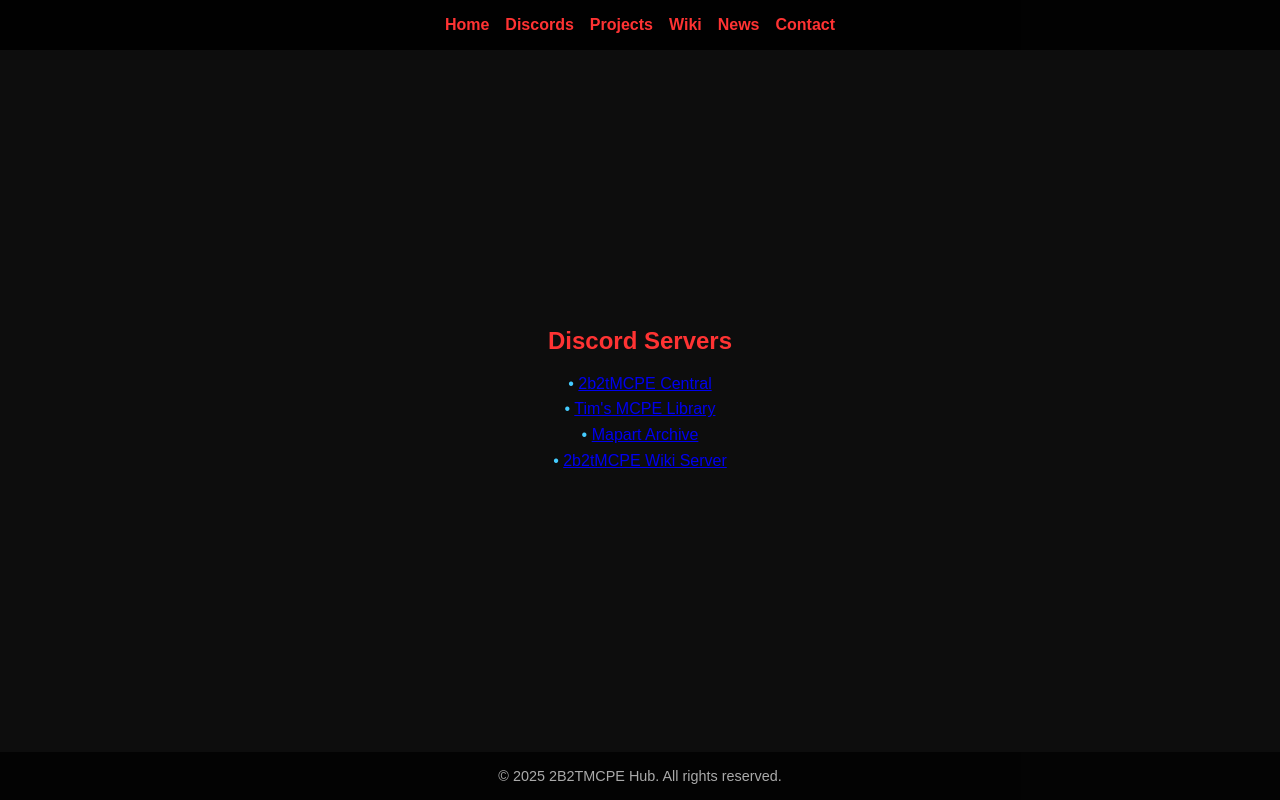
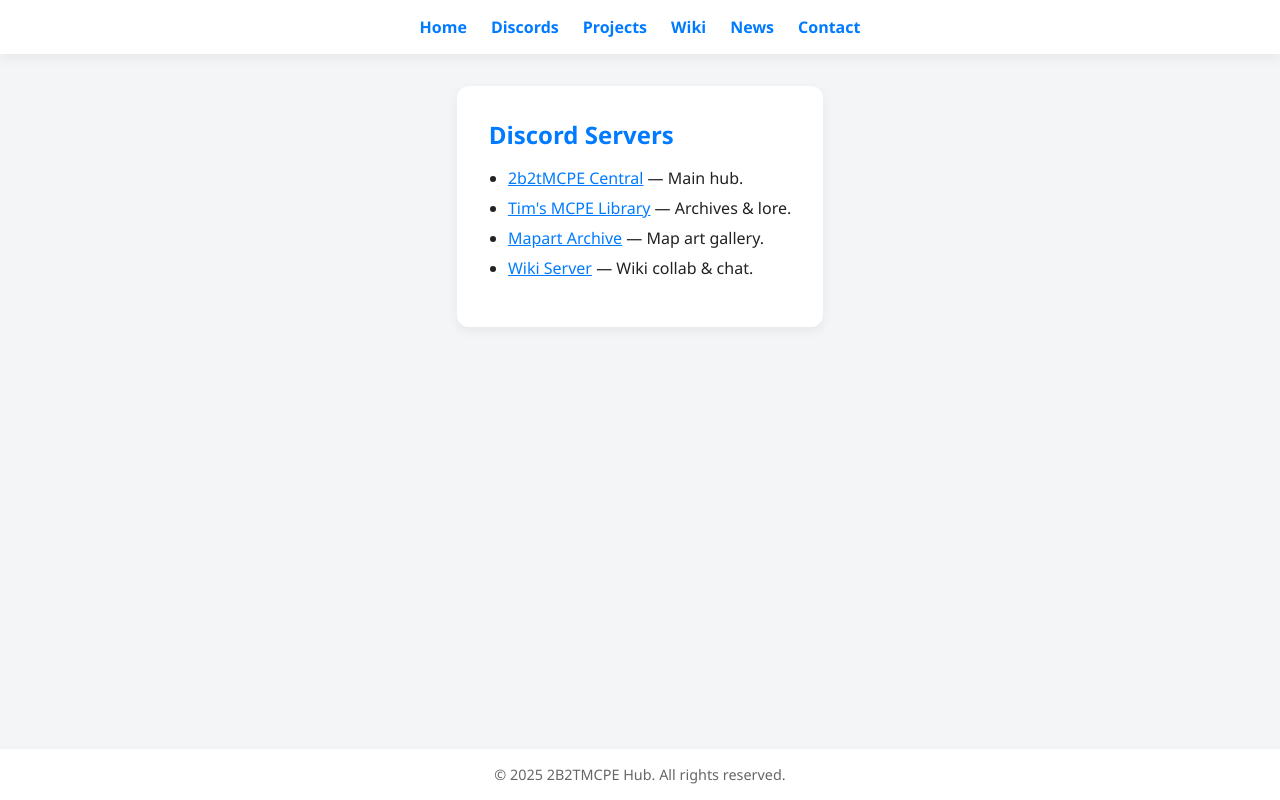
Before and after one commit to kaiowns/2b2tmcpeHUB, a plain HTML site: page index.html in a window 1280 px wide. Both pictures are taken after a click on the link "Discords". Drawn offline with Linux system fonts and the light colour scheme.

Commit message:
Update index.html

```diff
--- a/index.html
+++ b/index.html
@@ -1,108 +1,126 @@
-<!DOCTYPE html><html lang="en">
+<!DOCTYPE html>
+<html lang="en">
 <head>
   <meta charset="UTF-8" />
-  <meta name="viewport" content="width=device-width, initial-scale=1.0" />
+  <meta name="viewport" content="width=device-width, initial-scale=1.0"/>
   <title>2B2TMCPE HUB</title>
   <style>
     :root {
-      --primary: #ff3333;
-      --secondary: #44ccff;
-      --bg: #0d0d0d;
-      --text: #ffffff;
-      --fade-speed: 0.3s;
-    }* {
+      --bg: #f4f5f7;
+      --card-bg: #ffffff;
+      --accent: #007bff;
+      --text: #222;
+      --muted: #666;
+      --radius: 12px;
+      --shadow: 0 4px 12px rgba(0, 0, 0, 0.06);
+    }
+
+    * {
+      box-sizing: border-box;
       margin: 0;
       padding: 0;
-  box-sizing: border-box;
     }
 
-html, body {
-  height: 100%;
-  font-family: Arial, sans-serif;
-  background: var(--bg);
+    body {
+      font-family: 'Segoe UI', sans-serif;
+      background-color: var(--bg);
       color: var(--text);
-  scroll-behavior: smooth;
+      min-height: 100vh;
+      display: flex;
+      flex-direction: column;
     }
 
     nav {
-  width: 100%;
-  padding: 1rem;
-  background: rgba(0, 0, 0, 0.85);
       display: flex;
       justify-content: center;
-  gap: 1rem;
-  position: fixed;
+      gap: 1.5rem;
+      background: white;
+      padding: 1rem;
+      box-shadow: var(--shadow);
+      position: sticky;
       top: 0;
-  left: 0;
-  z-index: 1000;
+      z-index: 100;
     }
 
     nav a {
-  color: var(--primary);
       text-decoration: none;
+      color: var(--accent);
       font-weight: bold;
-  transition: color 0.3s;
+      font-size: 1rem;
     }
 
-nav a:hover {
-  color: var(--secondary);
+    .container {
+      max-width: 960px;
+      margin: 2rem auto;
+      padding: 0 1rem;
+      flex-grow: 1;
     }
 
     .page {
-  min-height: 100vh;
       display: none;
-  flex-direction: column;
-  justify-content: center;
-  align-items: center;
-  text-align: center;
-  padding: 4rem 2rem;
-  animation: fadeIn var(--fade-speed) ease-in;
+      background: var(--card-bg);
+      border-radius: var(--radius);
+      box-shadow: var(--shadow);
+      padding: 2rem;
+      animation: fade 0.3s ease;
     }
 
     .page.active {
-  display: flex;
+      display: block;
     }
 
     h1, h2 {
-  color: var(--primary);
       margin-bottom: 1rem;
+      color: var(--accent);
     }
 
-p, ul {
-  max-width: 600px;
+    p {
+      margin-bottom: 1rem;
       line-height: 1.6;
     }
 
     ul {
-  list-style: none;
-  padding: 0;
+      padding-left: 1.2rem;
+      margin-bottom: 1rem;
     }
 
-ul li::before {
-  content: '• ';
-  color: var(--secondary);
+    ul li {
+      margin-bottom: 0.5rem;
     }
 
-@keyframes fadeIn {
+    a.link {
+      color: var(--accent);
+      text-decoration: underline;
+    }
+
+    footer {
+      text-align: center;
+      padding: 1rem;
+      font-size: 0.9rem;
+      color: var(--muted);
+      background: white;
+      box-shadow: var(--shadow);
+    }
+
+    @keyframes fade {
       from { opacity: 0; transform: translateY(10px); }
       to { opacity: 1; transform: translateY(0); }
     }
 
-footer {
-  width: 100%;
-  text-align: center;
-  padding: 1rem;
-  font-size: 0.9rem;
-  background: rgba(0, 0, 0, 0.7);
-  position: fixed;
-  bottom: 0;
-  left: 0;
-  color: #aaa;
+    @media (max-width: 600px) {
+      nav {
+        flex-wrap: wrap;
+        gap: 0.8rem;
       }
 
+      .page {
+        padding: 1.5rem;
+      }
+    }
   </style>
 </head>
 <body>
+
   <nav>
     <a href="#home">Home</a>
     <a href="#discords">Discords</a>
@@ -110,67 +128,68 @@ footer {
     <a href="#wiki">Wiki</a>
     <a href="#news">News</a>
     <a href="#contact">Contact</a>
-  </nav>  <main>
+  </nav>
+
+  <div class="container">
     <section id="home" class="page active">
       <h1>Welcome to 2B2TMCPE HUB</h1>
-      <p>The central portal for all 2b2tMCPE community servers, projects, and more.</p>
-    </section><section id="discords" class="page">
+      <p>Your central hub for everything 2b2tMCPE — communities, projects, and info.</p>
+    </section>
+
+    <section id="discords" class="page">
       <h2>Discord Servers</h2>
       <ul>
-    <li><a href="https://discord.gg/ZFHevJ9bdW" target="_blank">2b2tMCPE Central</a></li>
-    <li><a href="https://discord.gg/gUycebGvEs" target="_blank">Tim's MCPE Library</a></li>
-    <li><a href="https://discord.gg/eUsE2kpB7u" target="_blank">Mapart Archive</a></li>
-    <li><a href="https://discord.gg/YkreMTvjvV" target="_blank">2b2tMCPE Wiki Server</a></li>
+        <li><a class="link" href="https://discord.gg/ZFHevJ9bdW">2b2tMCPE Central</a> — Main hub.</li>
+        <li><a class="link" href="https://discord.gg/gUycebGvEs">Tim's MCPE Library</a> — Archives & lore.</li>
+        <li><a class="link" href="https://discord.gg/eUsE2kpB7u">Mapart Archive</a> — Map art gallery.</li>
+        <li><a class="link" href="https://discord.gg/YkreMTvjvV">Wiki Server</a> — Wiki collab & chat.</li>
       </ul>
     </section>
 
     <section id="projects" class="page">
-  <h2>Featured Project</h2>
-  <p><strong>Lookup Bot:</strong> Find join dates of players via username on 2b2tMCPE.</p>
-  <p>By <a href="https://github.com/kaiowns" target="_blank">kaiowns</a> and <a href="https://github.com/elpablo5542" target="_blank">elpablo5542</a></p>
+      <h2>Featured Project: Lookup Bot</h2>
+      <p>Discord bot to look up player join dates on 2b2tMCPE.</p>
+      <p>Made by <a class="link" href="https://github.com/kaiowns">kaiowns</a> and <a class="link" href="https://github.com/elpablo5542">elpablo5542</a>.</p>
     </section>
 
     <section id="wiki" class="page">
       <h2>2b2tMCPE Wiki</h2>
-  <p>A growing knowledge base for everything in the 2b2tMCPE world.</p>
-  <a href="https://example.com" target="_blank">Visit the Wiki</a>
+      <p>Explore community knowledge about the server, players, and history.</p>
+      <p><a class="link" href="#">Visit the Wiki</a></p>
     </section>
 
     <section id="news" class="page">
       <h2>Weekly News</h2>
-  <p><strong>Headline:</strong> Editable headline goes here</p>
-  <p><strong>Date:</strong> Editable date</p>
-  <p>This is a placeholder paragraph for the weekly update.</p>
+      <p><strong>Headline:</strong> Latest News Title</p>
+      <p><strong>Date:</strong> June 18, 2025</p>
+      <p>This week, a major base was found and griefed. More updates soon.</p>
     </section>
 
     <section id="contact" class="page">
-  <h2>Contact</h2>
+      <h2>Contact Us</h2>
       <p>Email: example@example.com</p>
+      <p>Discords:</p>
       <ul>
         <li>@admin#1234</li>
         <li>@mod#5678</li>
         <li>@support#9876</li>
-    <li>@dev#5432</li>
       </ul>
     </section>
+  </div>
 
-  </main>  <footer>
-    &copy; 2025 2B2TMCPE Hub. All rights reserved.
-  </footer>  <script>
+  <footer>© 2025 2B2TMCPE Hub. All rights reserved.</footer>
+
+  <script>
     const pages = document.querySelectorAll('.page');
-
-    function showPage(id) {
+    function loadPageFromHash() {
+      const hash = location.hash.replace('#', '') || 'home';
       pages.forEach(page => {
-        page.classList.toggle('active', page.id === id);
+        page.classList.toggle('active', page.id === hash);
       });
     }
+    window.addEventListener('hashchange', loadPageFromHash);
+    window.addEventListener('load', loadPageFromHash);
+  </script>
 
-    function handleHashChange() {
-      const hash = location.hash.substring(1) || 'home';
-      showPage(hash);
-    }
-
-    window.addEventListener('hashchange', handleHashChange);
-    window.addEventListener('load', handleHashChange);
-  </script></body>
+</body>
   </html>
```
Lines whose indentation alone changed are shown as unchanged.
